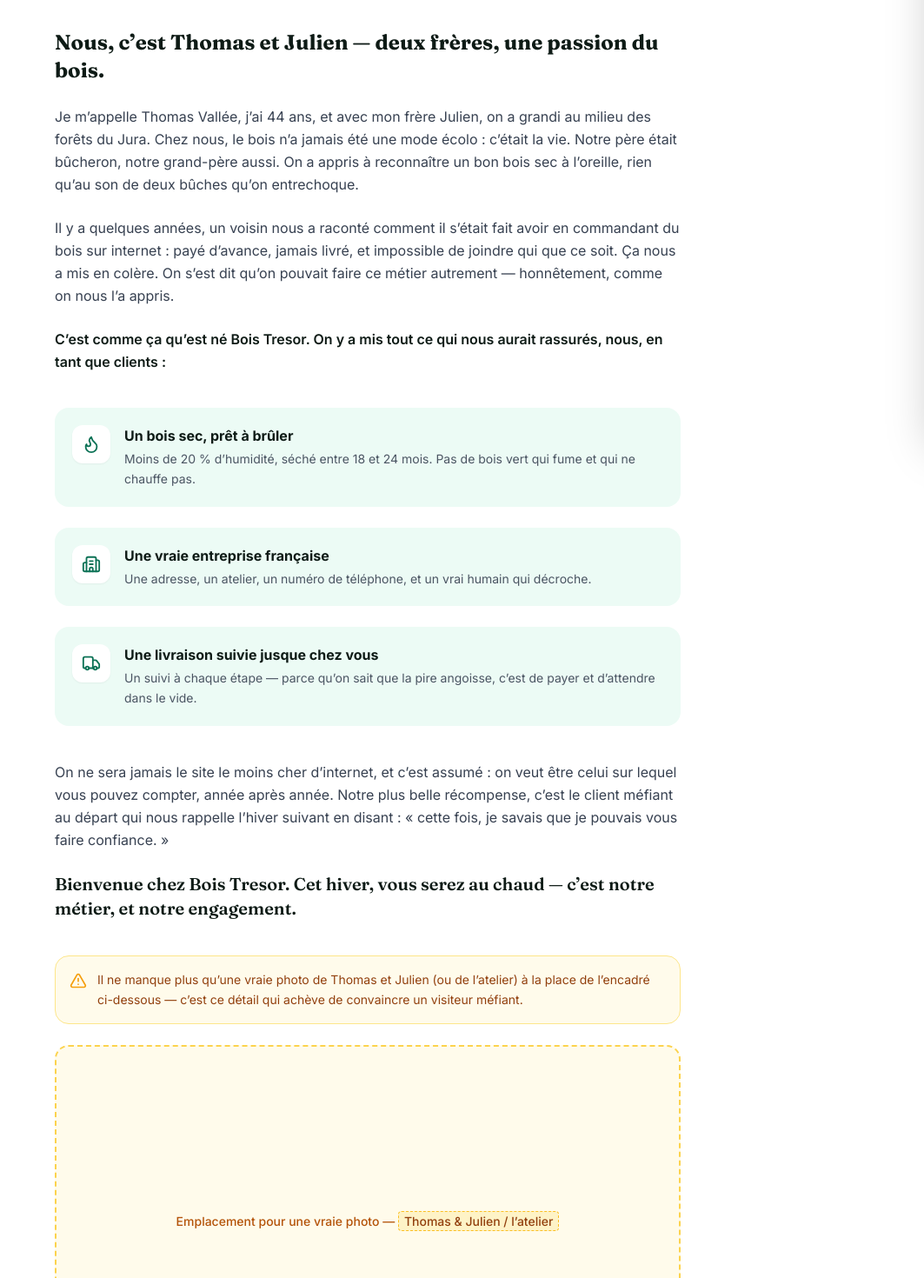
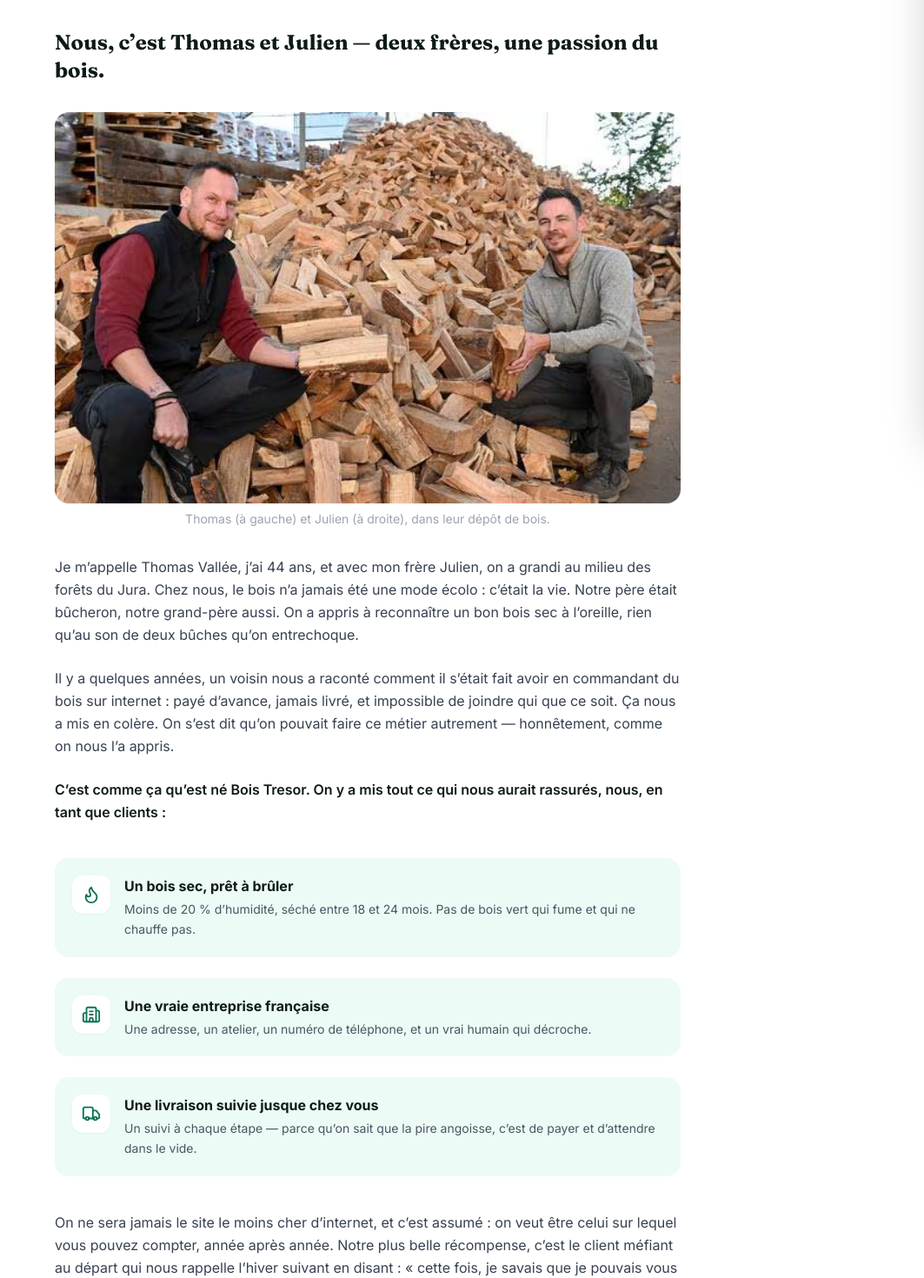
Before and after one commit to Profesordd/bois-tresor-vitrine, a Next.js app: page /a-propos in a window 1280 px wide. Shown: the part 300-1770 px from the top of the page at 87% size, without its empty margins (217-1280 px from the left). Built offline with nearby package versions, Linux system fonts and the light colour scheme.

Commit message:
Ajoute la vraie photo de Thomas et Julien sur la page Qui sommes-nous
Remplace l'encadré placeholder par la photo réelle fournie par le
client (les deux frères devant leur stock de bûches).

Co-Authored-By: Claude Sonnet 5 <noreply@anthropic.com>

```diff
--- a/app/a-propos/page.tsx
+++ b/app/a-propos/page.tsx
@@ -1,5 +1,5 @@
-import { AlertTriangle, Flame, Building2, Truck } from 'lucide-react'
-import Fill from '@/components/ui/Fill'
+import Image from 'next/image'
+import { Flame, Building2, Truck } from 'lucide-react'
 
 export const metadata = { title: 'Qui sommes-nous' }
 
@@ -37,7 +37,24 @@ export default function AProposPage() {
           <h2 className="font-serif text-2xl font-bold text-ink">
             Nous, c’est Thomas et Julien — deux frères, une passion du bois.
           </h2>
+        </div>
 
+        <figure className="my-8">
+          <div className="relative aspect-[16/10] rounded-2xl overflow-hidden shadow-sm">
+            <Image
+              src="/thomas-julien.jpg"
+              alt="Thomas et Julien devant leur stock de bûches de bois"
+              fill
+              className="object-cover"
+              priority
+            />
+          </div>
+          <figcaption className="text-center text-sm text-gray-400 mt-2">
+            Thomas (à gauche) et Julien (à droite), dans leur dépôt de bois.
+          </figcaption>
+        </figure>
+
+        <div className="prose prose-gray max-w-none text-gray-700 space-y-6 text-base leading-relaxed">
           <p>
             Je m’appelle Thomas Vallée, j’ai 44 ans, et avec mon frère Julien, on a grandi au
             milieu des forêts du Jura. Chez nous, le bois n’a jamais été une mode écolo : c’était
@@ -85,20 +102,6 @@ export default function AProposPage() {
             notre engagement.
           </p>
         </div>
-
-        <div className="flex gap-3 bg-amber-50 border border-amber-200 rounded-2xl p-4 mt-10 mb-6">
-          <AlertTriangle size={20} className="text-amber-500 flex-shrink-0 mt-0.5" />
-          <p className="text-sm text-amber-800 leading-relaxed">
-            Il ne manque plus qu’une vraie photo de Thomas et Julien (ou de l’atelier) à la place
-            de l’encadré ci-dessous — c’est ce détail qui achève de convaincre un visiteur méfiant.
-          </p>
-        </div>
-
-        <div className="aspect-video rounded-2xl border-2 border-dashed border-amber-300 bg-amber-50 flex items-center justify-center">
-          <p className="text-amber-700 text-sm font-medium px-6 text-center">
-            Emplacement pour une vraie photo — <Fill>Thomas & Julien / l’atelier</Fill>
-          </p>
-        </div>
       </div>
     </div>
   )
```
Also changed, not shown: public/thomas-julien.jpg (added).
